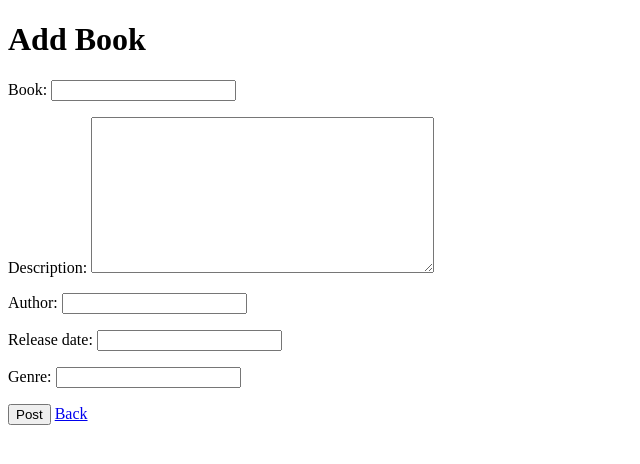
After one commit to elishamjco/backendbookclub3, a Django app: page /add_book/ in a window 1280 px wide. The commit adds this page. Shown: the top 464 px of the page, without its empty margins (0-640 px from the left). Run offline with Django 4.2, Linux system fonts and the light colour scheme.

Commit message:
added post

```diff
--- a/bookclub/club/admin.py
+++ b/bookclub/club/admin.py
@@ -1,5 +1,4 @@
 from django.contrib import admin
-from .models import Book, Review
+from .models import Book
 
 admin.site.register(Book)
-admin.site.register(Review)
--- a/bookclub/club/models.py
+++ b/bookclub/club/models.py
@@ -1,5 +1,6 @@
 from django.db import models
 from django.contrib.auth.models import User
+from django.urls import reverse
 # Create your models here.
 
 class Book(models.Model):
@@ -11,8 +12,6 @@ class Book(models.Model):
 
     def __str__(self):
         return self.book
-class Review(models.Model):
-    title = models.CharField(max_length=50)
-    review = models.PositiveIntegerField(default=1)
-    user = models.ForeignKey(User, on_delete=models.CASCADE)
-    body = models.TextField()
+
+    def get_absolute_url(self):
+        return reverse('home')
--- /dev/null
+++ b/bookclub/club/templates/add_book.html
@@ -0,0 +1,17 @@
+<!DOCTYPE html>
+<html lang="en">
+<head>
+    <meta charset="UTF-8">
+    <title>Add_Review</title>
+</head>
+<body>
+<h1>Add Book</h1>
+
+<form method="POST">
+    {% csrf_token %}
+    {{ form.as_p }}
+    <button>Post</button>
+    <a href="{% url 'home' %}">Back</a>
+</form>
+</body>
+</html>
--- a/bookclub/club/templates/home.html
+++ b/bookclub/club/templates/home.html
@@ -9,5 +9,7 @@
 <h1><a href="{% url 'book-details' book.pk %}">{{book.book}}</a></h1><br><hr>
 Author: {{book.author}}<br>
 {% endfor%}<br>
+
+<h2><a href="{% url 'add-book' %}">Add Book</a></h2>
 </body>
 </html>
--- a/bookclub/club/urls.py
+++ b/bookclub/club/urls.py
@@ -1,7 +1,8 @@
 from django.urls import path
-from .views import HomeView, BookDetail
+from .views import HomeView, BookDetail, AddBookView
 
 urlpatterns = [
     path('', HomeView.as_view(), name="home"),
     path('book/<int:pk>', BookDetail.as_view(), name="book-details"),
+    path('add_book/', AddBookView.as_view(), name="add-book" )
 ]
--- a/bookclub/club/views.py
+++ b/bookclub/club/views.py
@@ -1,5 +1,5 @@
 from django.shortcuts import render
-from django.views.generic import ListView, DetailView
+from django.views.generic import ListView, DetailView, CreateView
 from .models import Book
 # Create your views here.
 
@@ -10,3 +10,8 @@ class HomeView(ListView):
 class BookDetail(DetailView):
     model = Book
     template_name = 'book_details.html'
+
+class AddBookView(CreateView):
+    model = Book
+    template_name = 'add_book.html'
+    fields = '__all__'
```
Also changed, not shown: bookclub/club/templates/book_details.html (+7 -0 lines), bookclub/db.sqlite3.
